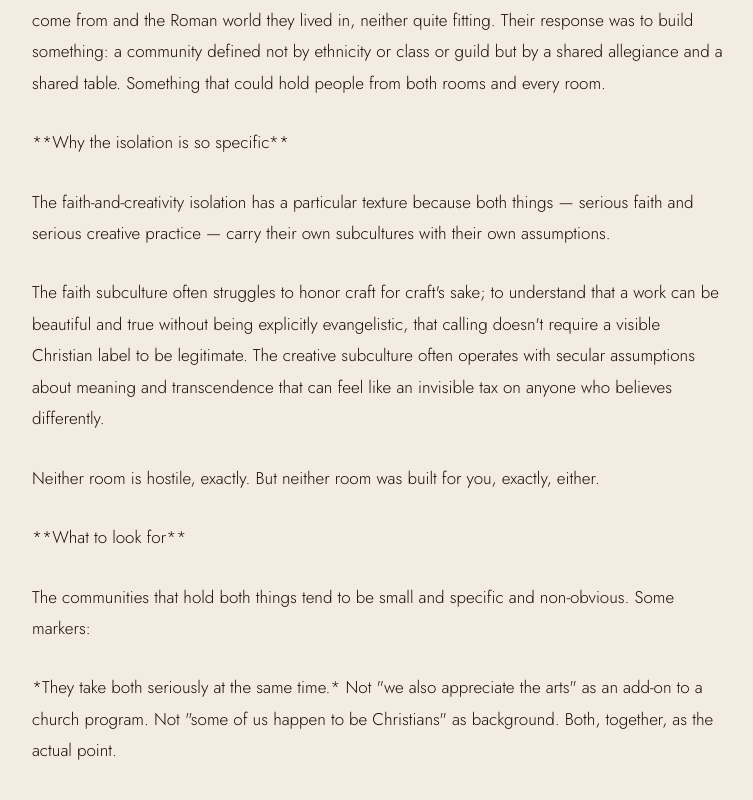
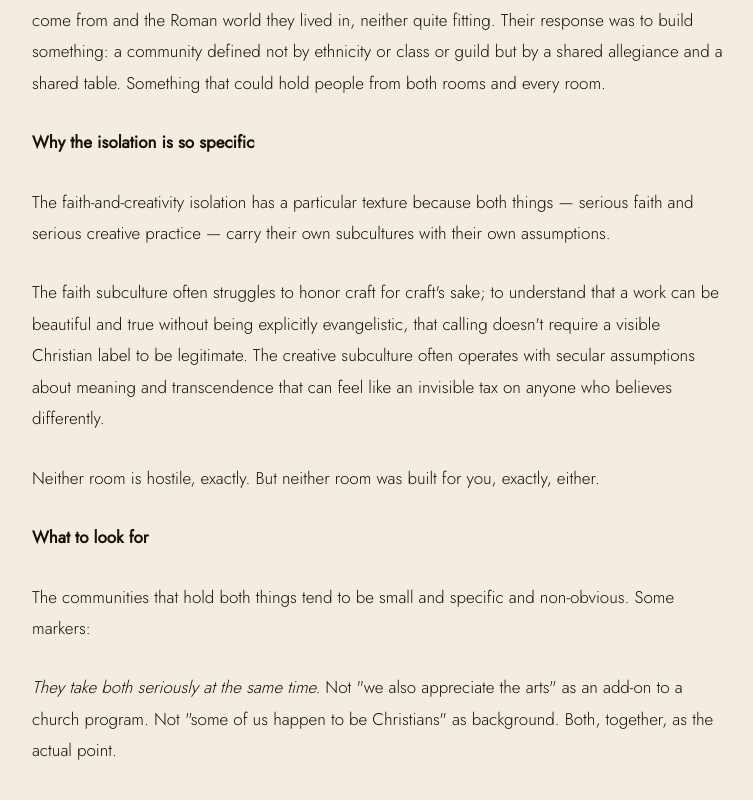
Before and after one commit to mscunningham27-jpg/atelier-site, a Next.js app: page /articles/how-do-you-find-your-people-when-youre-standing-in-two-worlds in a window 1280 px wide. Shown: the part 1560-2360 px from the top of the page, without its empty margins (262-1015 px from the left). Built offline with nearby package versions, Linux system fonts and the light colour scheme; a web font is replaced by a local one.

Commit message:
fix: react-markdown for article body rendering

```diff
--- a/app/articles/[slug]/page.tsx
+++ b/app/articles/[slug]/page.tsx
@@ -2,6 +2,12 @@ import Link from 'next/link'
 import { notFound } from 'next/navigation'
 import { getArticleBySlug, getAllSlugs } from '@/lib/articles'
 import type { Metadata } from 'next'
+import ReactMarkdown from 'react-markdown'
+import type { Components } from 'react-markdown'
+
+export const dynamicParams = true
+export const revalidate = 60
+
 const SECTION_CONFIG: Record<string, {
   fontVar: string
   accentColor: string
@@ -64,9 +70,6 @@ const SECTIONS = [
   { name: 'The Guild',      path: '/the-guild' },
 ]
 
-export const dynamicParams = true
-export const revalidate = 60
-
 export async function generateStaticParams() {
   return getAllSlugs().map(slug => ({ slug }))
 }
@@ -93,11 +96,80 @@ export default async function ArticlePage({ params }: { params: Promise<{ slug:
 
   const config = SECTION_CONFIG[article.section] ?? SECTION_CONFIG['the-assignment']
 
-  // Parse content into paragraphs (simple renderer for plain markdown body)
-  const paragraphs = article.content
-    .split(/\n\n+/)
-    .map(p => p.trim())
-    .filter(Boolean)
+  const markdownComponents: Components = {
+    p: ({ children }) => (
+      <p style={{
+        fontFamily: 'var(--font-sans)',
+        fontSize: 'clamp(15px, 1.6vw, 17px)',
+        fontWeight: 300,
+        color: 'var(--ink)',
+        lineHeight: 1.85,
+        margin: '0 0 28px',
+      }}>
+        {children}
+      </p>
+    ),
+    h2: ({ children }) => (
+      <h2 style={{
+        fontFamily: config.fontVar,
+        fontSize: 'clamp(20px, 2.4vw, 28px)',
+        fontWeight: 400,
+        color: 'var(--ink)',
+        margin: '48px 0 16px',
+        lineHeight: 1.2,
+      }}>
+        {children}
+      </h2>
+    ),
+    h3: ({ children }) => (
+      <h3 style={{
+        fontFamily: config.fontVar,
+        fontSize: 'clamp(17px, 2vw, 22px)',
+        fontWeight: 400,
+        color: 'var(--ink-mid)',
+        margin: '36px 0 12px',
+        lineHeight: 1.3,
+      }}>
+        {children}
+      </h3>
+    ),
+    blockquote: ({ children }) => (
+      <blockquote style={{
+        borderLeft: `2px solid ${config.accentColor}`,
+        margin: '36px 0',
+        padding: '4px 0 4px 24px',
+      }}>
+        <div style={{
+          fontFamily: config.fontVar,
+          fontSize: 'clamp(18px, 2.2vw, 24px)',
+          fontStyle: 'italic',
+          fontWeight: 400,
+          color: 'var(--ink)',
+          lineHeight: 1.5,
+        }}>
+          {children}
+        </div>
+      </blockquote>
+    ),
+    em: ({ children }) => (
+      <em style={{ fontStyle: 'italic', color: 'inherit' }}>{children}</em>
+    ),
+    strong: ({ children }) => (
+      <strong style={{ fontWeight: 600, color: 'var(--ink)' }}>{children}</strong>
+    ),
+    a: ({ href, children }) => (
+      <a href={href} style={{ color: config.accentColor, textDecoration: 'underline', textDecorationColor: 'transparent', transition: 'text-decoration-color 0.2s' }}>
+        {children}
+      </a>
+    ),
+    hr: () => (
+      <div style={{ display: 'flex', alignItems: 'center', gap: '16px', margin: '40px 0' }}>
+        <div style={{ height: '0.5px', background: 'var(--border)', flex: 1 }} />
+        <span style={{ fontFamily: 'var(--font-sans)', fontSize: '9px', letterSpacing: '0.18em', textTransform: 'uppercase', color: 'var(--ink-muted)' }}>{config.ornament}</span>
+        <div style={{ height: '0.5px', background: 'var(--border)', flex: 1 }} />
+      </div>
+    ),
+  }
 
   return (
     <div style={{ backgroundColor: 'var(--parchment)', minHeight: '100vh' }}>
@@ -199,55 +271,9 @@ export default async function ArticlePage({ params }: { params: Promise<{ slug:
 
         {/* ── Article body ─────────────────────────────────────── */}
         <article style={{ paddingTop: article.heroImage ? '0' : '36px' }}>
-          {paragraphs.map((para, i) => {
-            // H2
-            if (para.startsWith('## ')) {
-              return (
-                <h2 key={i} style={{ fontFamily: config.fontVar, fontSize: 'clamp(20px, 2.4vw, 28px)', fontWeight: 400, color: 'var(--ink)', margin: '48px 0 16px', lineHeight: 1.2 }}>
-                  {para.replace(/^## /, '')}
-                </h2>
-              )
-            }
-            // H3
-            if (para.startsWith('### ')) {
-              return (
-                <h3 key={i} style={{ fontFamily: config.fontVar, fontSize: 'clamp(17px, 2vw, 22px)', fontWeight: 400, color: 'var(--ink-mid)', margin: '36px 0 12px', lineHeight: 1.3 }}>
-                  {para.replace(/^### /, '')}
-                </h3>
-              )
-            }
-            // Blockquote
-            if (para.startsWith('> ')) {
-              return (
-                <blockquote key={i} style={{ borderLeft: `2px solid ${config.accentColor}`, margin: '36px 0', padding: '4px 0 4px 24px' }}>
-                  <p style={{ fontFamily: config.fontVar, fontSize: 'clamp(18px, 2.2vw, 24px)', fontStyle: 'italic', fontWeight: 400, color: 'var(--ink)', lineHeight: 1.5, margin: 0 }}>
-                    {para.replace(/^> /, '')}
-                  </p>
-                </blockquote>
-              )
-            }
-            // Scripture / pull quote (lines starting with —)
-            if (para.startsWith('— ') || para.startsWith('— ')) {
-              return (
-                <p key={i} style={{ fontFamily: 'var(--font-sans)', fontSize: '11px', letterSpacing: '0.1em', color: 'var(--ink-muted)', textAlign: 'right', margin: '-16px 0 32px', fontStyle: 'italic' }}>
-                  {para}
-                </p>
-              )
-            }
-            // Default paragraph
-            return (
-              <p key={i} style={{
-                fontFamily: 'var(--font-sans)',
-                fontSize: 'clamp(15px, 1.6vw, 17px)',
-                fontWeight: 300,
-                color: 'var(--ink)',
-                lineHeight: 1.85,
-                margin: '0 0 28px',
-              }}>
-                {para}
-              </p>
-            )
-          })}
+          <ReactMarkdown components={markdownComponents}>
+            {article.content}
+          </ReactMarkdown>
         </article>
 
         {/* ── Section divider ──────────────────────────────────── */}
```
